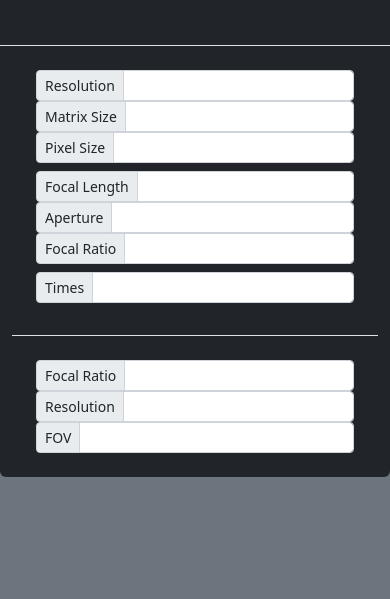
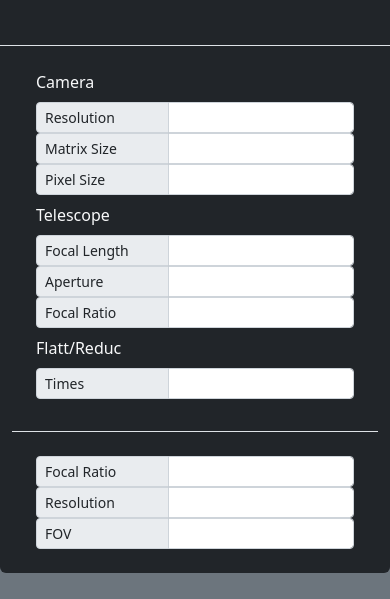
Before and after one commit to Dawidu7/old-abpt, a React (Create React App) app: page /#/calculator in a window 390 px wide. Shown: the part 232-831 px from the top of the page. Built offline with nearby package versions, Linux system fonts and the light colour scheme; no server answers.

Commit message:
Calculator

```diff
--- a/src/calculator/Calculator.jsx
+++ b/src/calculator/Calculator.jsx
@@ -46,6 +46,17 @@ export default function Calculator() {
   useEffect(() => {setResolution(Math.round(((camera?.pixel_size / telescope?.focal_length * 206.265) * flattReduc?.times) * 100) / 100)}, [camera, telescope, flattReduc])
   useEffect(() => {setFOV({x: Math.round((camera?.res_x * resolution / 3600) * 100) / 100, y: Math.round((camera?.res_y * resolution / 3600) * 100) / 100})}, [camera, resolution])
 
+  // Window Width
+  const [width, setWidth] = useState(window.innerWidth)
+
+  useEffect(() => {
+    const resize = () => (setWidth(window.innerWidth))
+
+    window.addEventListener('resize', resize)
+
+    return () => window.removeEventListener('resize', resize)
+  }, [])
+
   return (
     <Container className='mt-3'>
       <Row className='bg-dark rounded'>
@@ -70,16 +81,19 @@ export default function Calculator() {
         <Col>
           <div className="border-bottom p-4">
             <Row className='mb-2'>
+              {width < 768 && <Form.Label className='text-light'>Camera</Form.Label>}
               <InputCol text={'Resolution'} value={camera ? `${camera.res_x}x${camera.res_y}` : ''} />
               <InputCol text={'Matrix Size'} value={camera?.matrix_size || ''} />
               <InputCol text={'Pixel Size'} value={camera?.pixel_size || ''} />
             </Row>
             <Row className='mb-2'>
+              {width < 768 && <Form.Label className='text-light'>Telescope</Form.Label>}
               <InputCol text={'Focal Length'} value={telescope?.focal_length || ''} />
               <InputCol text={'Aperture'} value={telescope?.aperture || ''} />
               <InputCol text={'Focal Ratio'} value={telescope?.focal_ratio || ''} />
             </Row>
             <Row className='mb-2'>
+              {width < 768 && <Form.Label className='text-light'>Flatt/Reduc</Form.Label>}
               <InputCol text={'Times'} value={flattReduc?.times || ''} />
             </Row>
           </div>
--- a/src/calculator/components/InputCol.jsx
+++ b/src/calculator/components/InputCol.jsx
@@ -6,7 +6,7 @@ export default function InputCol({ text, value }) {
   return (
     <Col md='4'>
       <InputGroup size='sm'>
-        <InputGroup.Text>{text}</InputGroup.Text>
+        <InputGroup.Text className='col-5'>{text}</InputGroup.Text>
         <Form.Control readOnly value={value} />
       </InputGroup>
     </Col>
```
